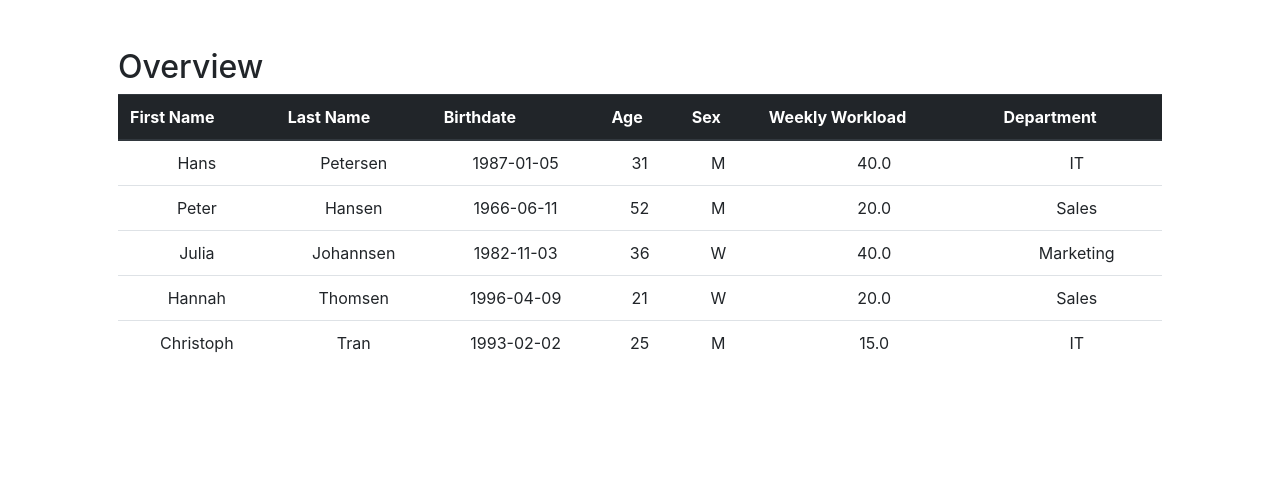
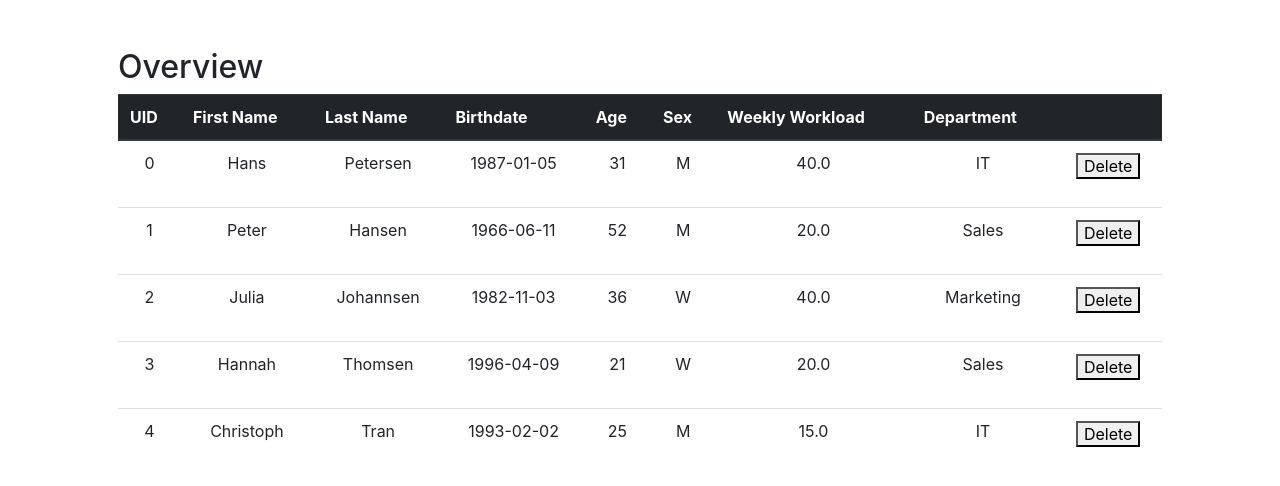
Before and after one commit to 8BitJonny/CS50-Final-Project, a Flask app: page / in a window 1280 px wide. Shown: the part 56-542 px from the top of the page. Run offline with Flask 2, Linux system fonts and the light colour scheme; data comes from the database, SQL or seed files in the repository; both versions use the stored data as it was after the commit; some libraries are stand-ins or nearby versions.

Commit message:
Added Delete method to delete employees from the db

```diff
--- a/app.py
+++ b/app.py
@@ -42,3 +42,11 @@ def add():
 @app.route("/search")
 def search():
     return render_template("search.html")
+
+@app.route("/delete", methods=["GET", "POST"])
+def delete():
+    if request.method == "POST":
+        with sqlite3.connect("company.db") as con:
+            cursor = con.cursor()
+            cursor.execute("DELETE FROM employees WHERE id = (?)", (request.form["uid"]))
+    return redirect("/")
--- a/templates/index.html
+++ b/templates/index.html
@@ -5,12 +5,13 @@
     <table class="table">
         <thead class="thead-dark">
             <tr>
-                <th scope="col">First Name</th><th>Last Name</th><th>Birthdate</th><th>Age</th><th>Sex</th><th>Weekly Workload</th><th>Department</th>
+                <th>UID</th><th>First Name</th><th>Last Name</th><th>Birthdate</th><th>Age</th><th>Sex</th><th>Weekly Workload</th><th>Department</th><th></th>
             </tr>
         </thead>
         <tbody>
         {% for employee in db_employees %}
             <tr class="text-center">
+                <td>{{ employee[0] }}</td>
                 <td>{{ employee[1] }}</td>
                 <td>{{ employee[2] }}</td>
                 <td>{{ employee[3] }}</td>
@@ -18,6 +19,10 @@
                 <td>{{ employee[5] }}</td>
                 <td>{{ employee[6] }}</td>
                 <td>{{ employee[7] }}</td>
+                <td><form action="/delete" method="POST">
+                <input type="hidden" name="uid" id="uid" value={{ employee[0] }}>
+                <button type="submit">Delete</button>
+                </form></td>
             </tr>
         {% endfor %}
         </tbody>
```
Also changed, not shown: company.db.
